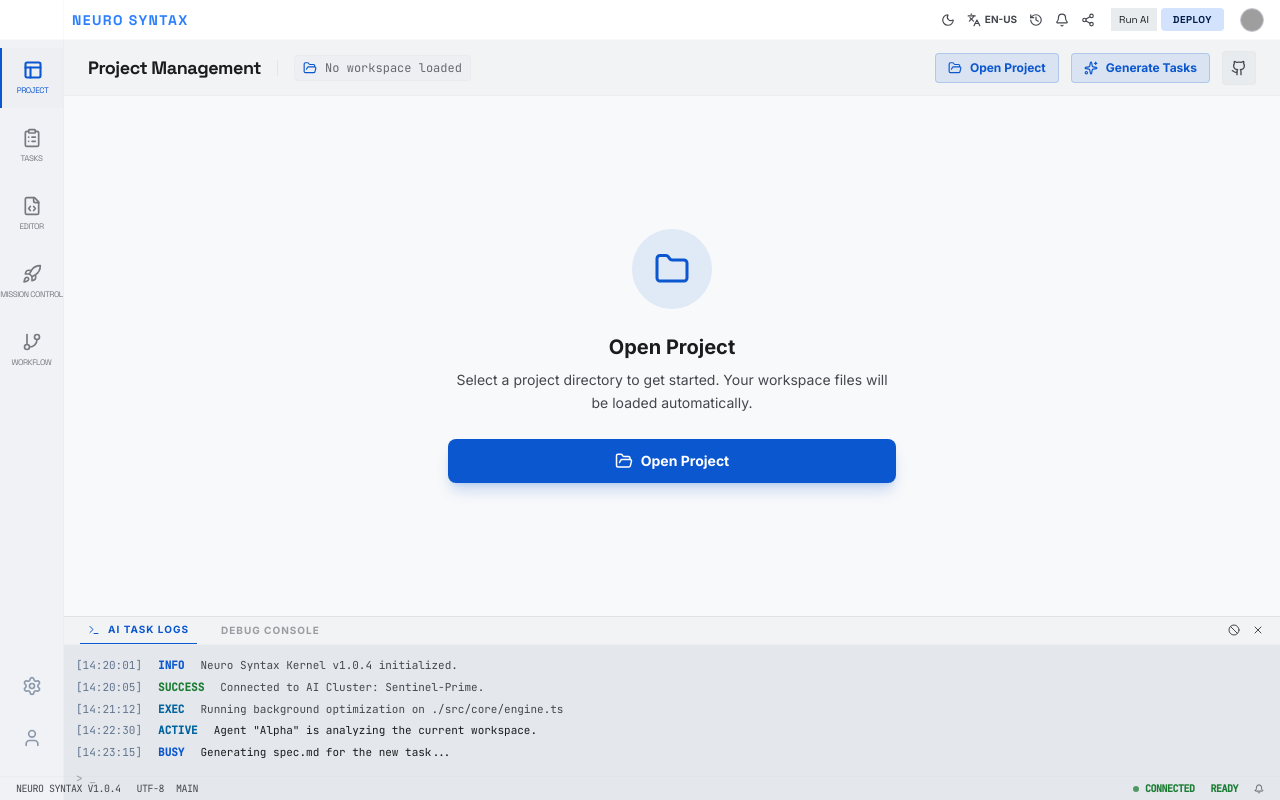
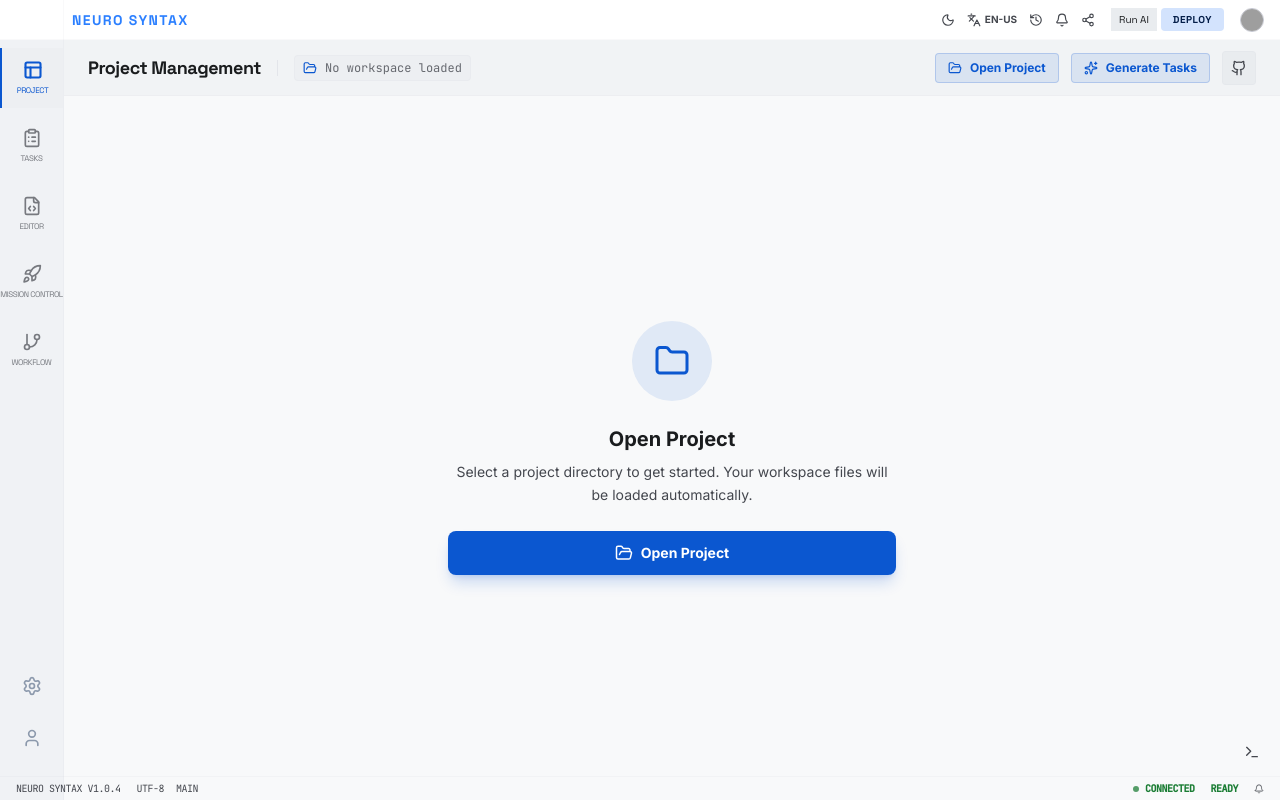
Before and after one commit to auenger/AINative, a React (Vite) app in the folder neuro-syntax-ide/: page / in a window 1280 px wide. Built offline with nearby package versions, Linux system fonts and the light colour scheme; grey boxes are pictures that could not be loaded.

Commit message:
fix: set console panel collapsed by default

```diff
--- a/neuro-syntax-ide/src/App.tsx
+++ b/neuro-syntax-ide/src/App.tsx
@@ -23,7 +23,7 @@ const INITIAL_LOGS: LogEntry[] = [
 const App: React.FC = () => {
   const [activeView, setActiveView] = useState<ViewType>('project');
   const [logs, setLogs] = useState<LogEntry[]>(INITIAL_LOGS);
-  const [consoleVisible, setConsoleVisible] = useState(true);
+  const [consoleVisible, setConsoleVisible] = useState(false);
   const workspace = useWorkspace();
 
   // Simulate incoming logs
```
